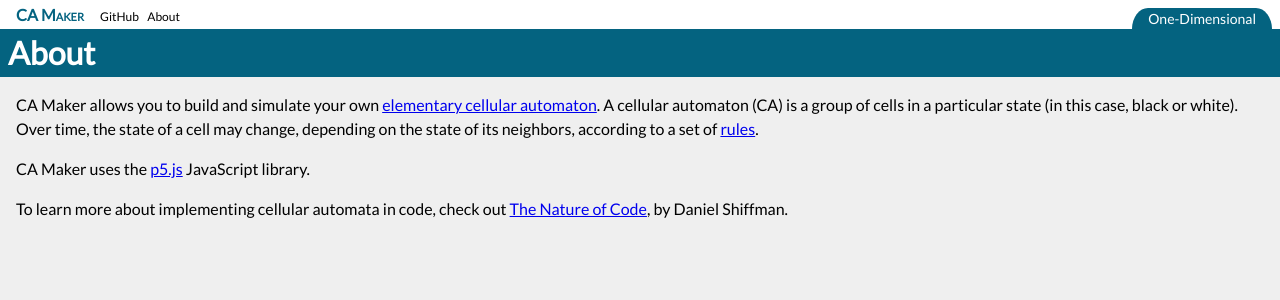
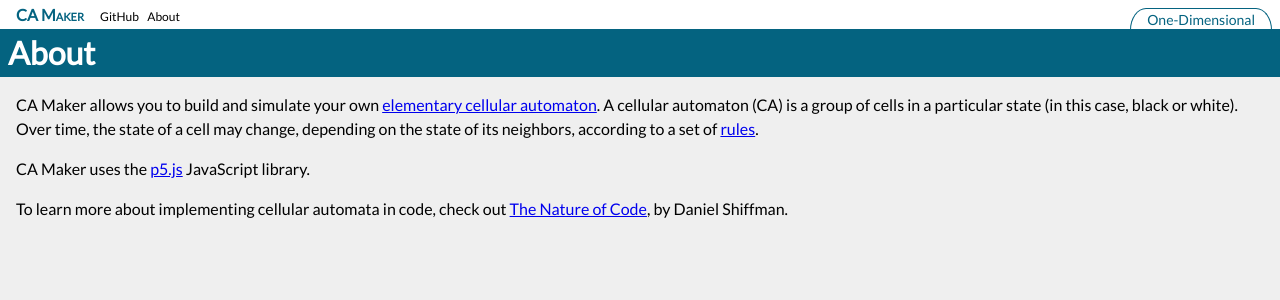
Before and after one commit to bmizepatterson/ca-maker, a Jekyll site: the page built from about.html, in a window 1280 px wide. Shown: the top 300 px of the page. Built offline with Jekyll 4.4.1, drawn with Linux system fonts in a browser that asks for light colours.

Commit message:
Style the tab for the 'active' page

```diff
--- a/_config.yml
+++ b/_config.yml
@@ -29,6 +29,7 @@
     values:
       show-nav: true
       scripts: true
+      tab: false
 
 
 # Exclude from processing.
--- a/_includes/header.html
+++ b/_includes/header.html
@@ -7,8 +7,16 @@
 		</ul>
 	</div>
 	{%- if page.show-nav -%}
-	<ul class="nav">
-		<li><a href="{{ "/" | relative_url }}">One-Dimensional</a></li>
-	</ul>
+		<ul class="nav">
+
+			{%- for p in site.pages -%}
+			  	{%- if p.tab -%}
+			  		{%- if p.tab == page.tab -%}<li class="active">{%- else -%}<li>{%- endif -%}
+			  			<a href="{{ p.url | relative_url }}">{{ p.tab }}</a>
+			  		</li>
+				{%- endif -%}
+			{%- endfor -%}
+
+		</ul>
 	{%- endif -%}
 </div>
--- a/assets/style.css
+++ b/assets/style.css
@@ -53,6 +53,7 @@
     color: white;
     padding-left: 8px;
     height:48px;
+    position:relative;
 }
 .bar h1 {
 	margin:0;
@@ -86,12 +87,21 @@
 .nav li {
 	display: inline-block;
 	padding: 0 16px;
-	background-color: #046380;
 	border-top-right-radius: 16px 100%;
 	border-top-left-radius: 16px 100%;
+	background-color: white;
+    border-top: 1px solid #046380;
+    border-left: 1px solid #046380;
+    border-right: 1px solid #046380;
+}
+.nav li.active {
+	background-color: #046380;
+}
+li.active a, li.active a:hover {
+	color:white;
 }
 .nav a, .nav a:hover {
-	color:white;
+	color:#046380;
 }
 .center {
 	text-align:center;
--- a/index.html
+++ b/index.html
@@ -2,6 +2,7 @@
 layout: default
 title: One-Dimensional Cellular Automaton
 onload: initDoc()
+tab: One-Dimensional
 ---
 
 <p>In the animation below, each row represents one "generation" of a <a href="{{ "/about.html" | relative_url }}">cellular automaton</a>. There are 256 ways different rules that govern the way such a CA can change from one generation to the next, and they're numbered 0-255. Change the rule by making a selection below, or just click "Start" to see what Rule 90 is like. You can also add each new generation one at a time by clicking "Next Generation."</p>
```
